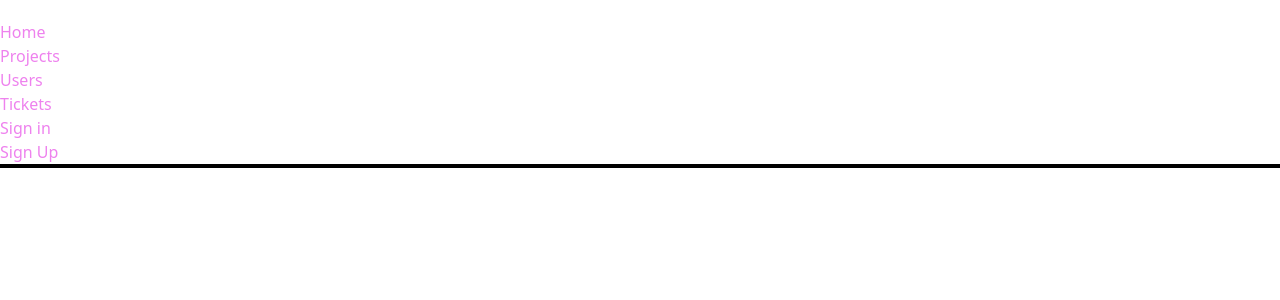
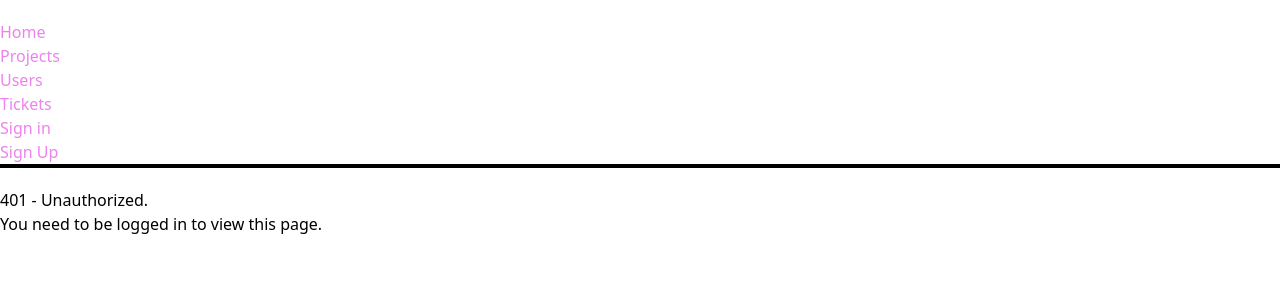
Before and after one commit to aaronlmjohnson/issue-tracker, a React (Create React App) app in the folder client/: page /401 in a window 1280 px wide. Shown: the top 300 px of the page. Built offline with nearby package versions, Linux system fonts and the light colour scheme.

Commit message:
401 page will display if a user isn't authorized

```diff
--- a/client/src/App.tsx
+++ b/client/src/App.tsx
@@ -10,6 +10,7 @@ import AllTickets from './pages/AllTickets';
 import UserDetail from './components/UserDetail';
 import UsersPage from './pages/UsersPage';
 import GuestLoginPage from './pages/GuestLoginPage';
+import Page401 from './pages/401';
 
 function App() {
   return (
@@ -21,6 +22,10 @@ function App() {
             <Route
               path="/"
               element={<Dashboard />}
+            />
+            <Route
+              path="/401"
+              element={<Page401 />}
             />
             <Route
               path="/users"
--- a/client/src/hooks/useFetchData.tsx
+++ b/client/src/hooks/useFetchData.tsx
@@ -1,11 +1,14 @@
 import { useState, useEffect } from 'react';
 import { useAuthContext } from './useAuthContext';
+import { useNavigate } from 'react-router-dom';
+
 
 export const useFetchData = (url:string)=>{
     const [data, setData] = useState<any>([]);//<{title:string}>({title:""})
     const [loading, setLoading] = useState(false);
     const [error, setError] = useState(false);
     const { user, loading:userDataLoading } = useAuthContext();
+    const navigate = useNavigate();
 
     useEffect(()=>{
         if(userDataLoading) return;
@@ -13,7 +16,7 @@ export const useFetchData = (url:string)=>{
     }, [url, userDataLoading]);
 
     const refetch = async (url:string)=>{
-        if(!user) return;
+        // if(!user) return;
         try{
             setLoading(true);
             const response:any = await fetch(url, {
@@ -30,6 +33,7 @@ export const useFetchData = (url:string)=>{
         }catch(e){
             console.error(e);
             setError(true);
+            if(!user) navigate("/401");
         }finally{
             setLoading(false);
         }
--- /dev/null
+++ b/client/src/pages/401.tsx
@@ -0,0 +1,13 @@
+const Page401 = ()=>{
+
+    return (
+        <div className="dashboard ">
+                <div className="">
+                    <p>401 - Unauthorized. </p>
+                    <p>You need to be logged in to view this page.</p>
+                </div>
+        </div>
+    );
+}
+
+export default Page401;
```
Also changed, not shown: 1 other file (tests, documents, lock files or other folders).
